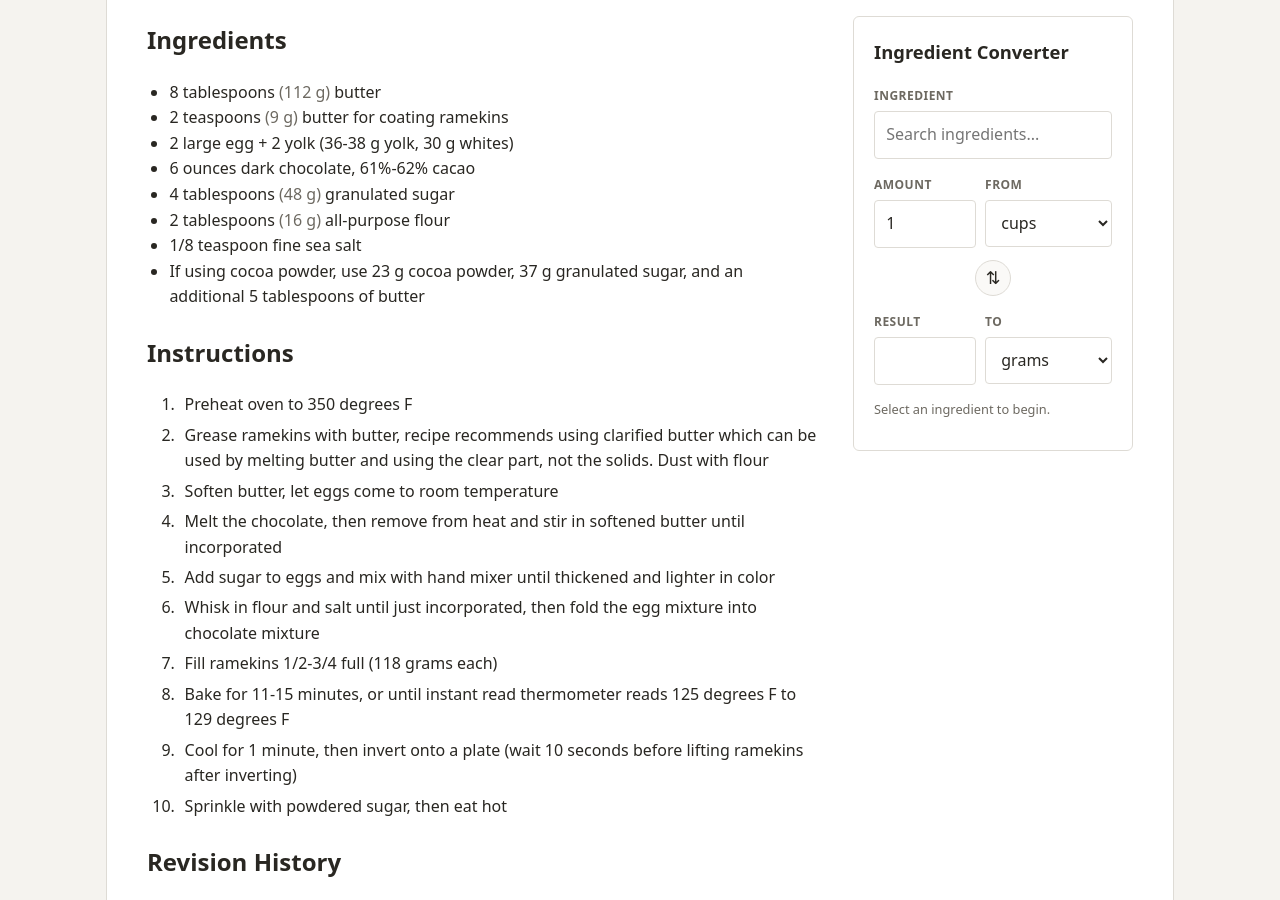
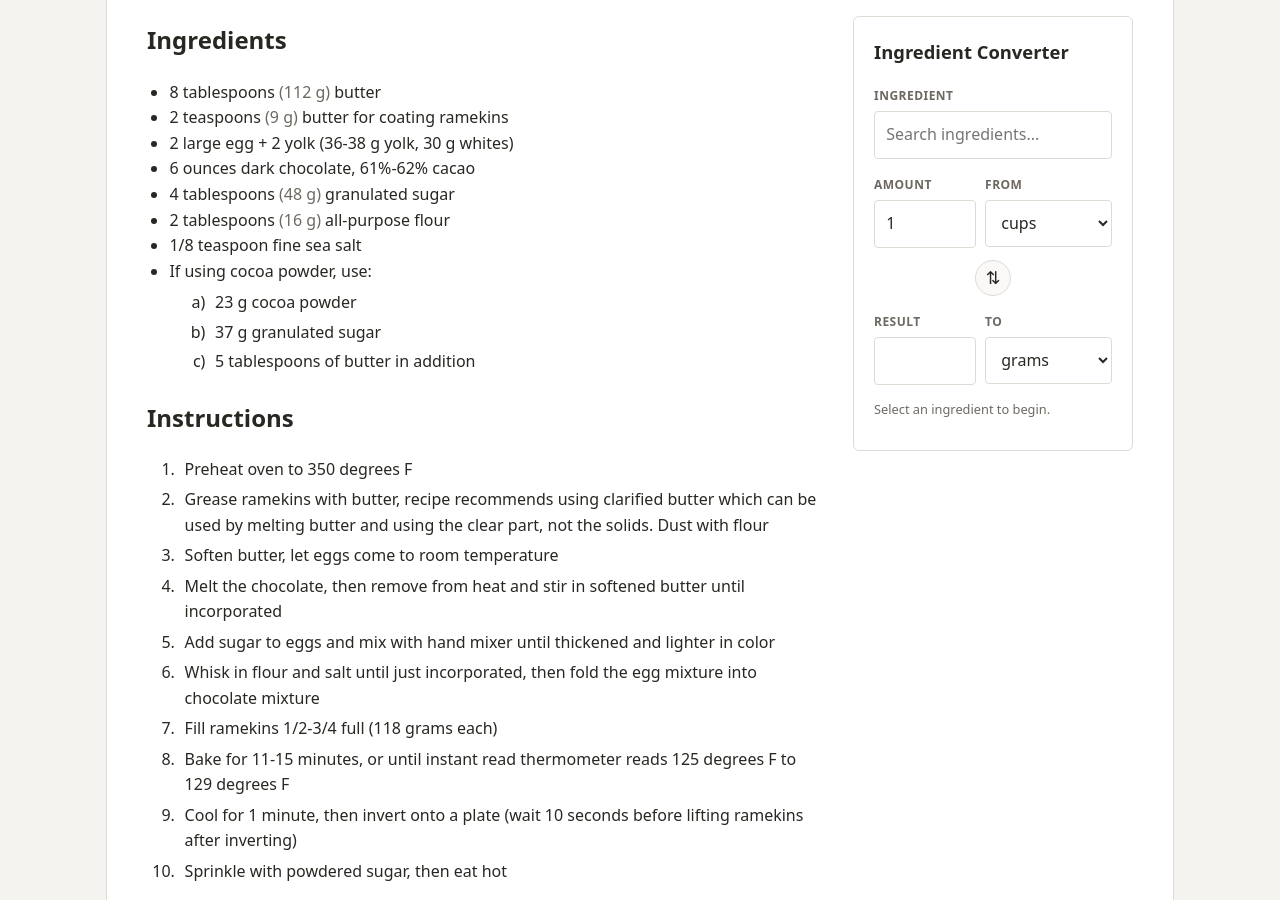
Before and after one commit to sundaycake/recipes, a Jekyll site: the page built from _recipes/chocolate-molten-lava-cake.md, in a window 1280 px wide and 900 px high, scrolled down 662 px. Built offline with Jekyll 4.4.1, drawn with Linux system fonts in a browser that asks for light colours.

Commit message:
Update chocolate-molten-lava-cake.md

```diff
--- a/_recipes/chocolate-molten-lava-cake.md
+++ b/_recipes/chocolate-molten-lava-cake.md
@@ -34,7 +34,10 @@ source_url: https://www.realbakingwithrose.com/month/2021/4/3/molten-lava-chocol
 - 2 tablespoon all-purpose flour
 - 1/8 teaspoon fine sea salt
 
-- If using cocoa powder, use 23 g cocoa powder, 37 g granulated sugar, and an additional 5 tablespoons of butter
+- If using cocoa powder, use:
+  1. 23 g cocoa powder
+  2. 37 g granulated sugar
+  3. 5 tablespoons of butter in addition
 
 ## Instructions
 1. Preheat oven to 350 degrees F
```
